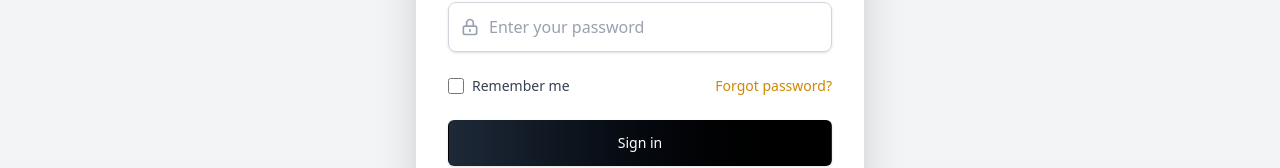
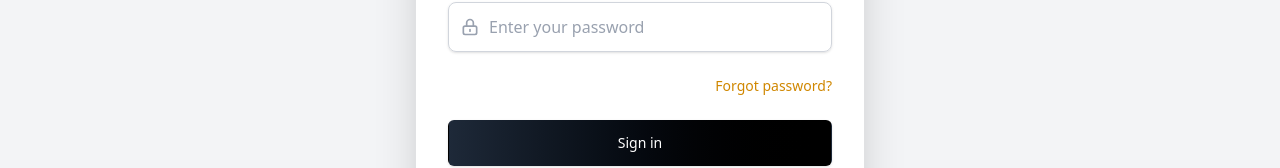
Before and after one commit to Juan-Click-Wonders/Juan-Click-Wonders, a Vue app in the folder Juan-Click-Wonders-Frontend/: page /auth/login in a window 1280 px wide. Shown: the part 541-709 px from the top of the page. Built offline with nearby package versions, Linux system fonts and the light colour scheme.

Commit message:
removed artifacts

```diff
--- a/Juan-Click-Wonders-Frontend/src/views/LoginView.vue
+++ b/Juan-Click-Wonders-Frontend/src/views/LoginView.vue
@@ -64,18 +64,11 @@
               </div>
             </div>
 
-            <div class="flex items-center justify-between">
-              <div class="flex items-center">
-                <input id="remember_me" type="checkbox" class="h-4 w-4 text-yellow-500 border-gray-300 rounded focus:ring-yellow-500">
-                <label for="remember_me" class="ml-2 block text-sm text-gray-700">
-                  Remember me
-                </label>
-              </div>
-
+            <div class="flex items-center justify-end">
               <div class="text-sm">
-                <a href="/auth/forgot-password" class="font-medium text-yellow-600 hover:text-yellow-500">
-                  Forgot password?
-                </a>
+              <a href="/auth/forgot-password" class="font-medium text-yellow-600 hover:text-yellow-500">
+                Forgot password?
+              </a>
               </div>
             </div>
 
```
